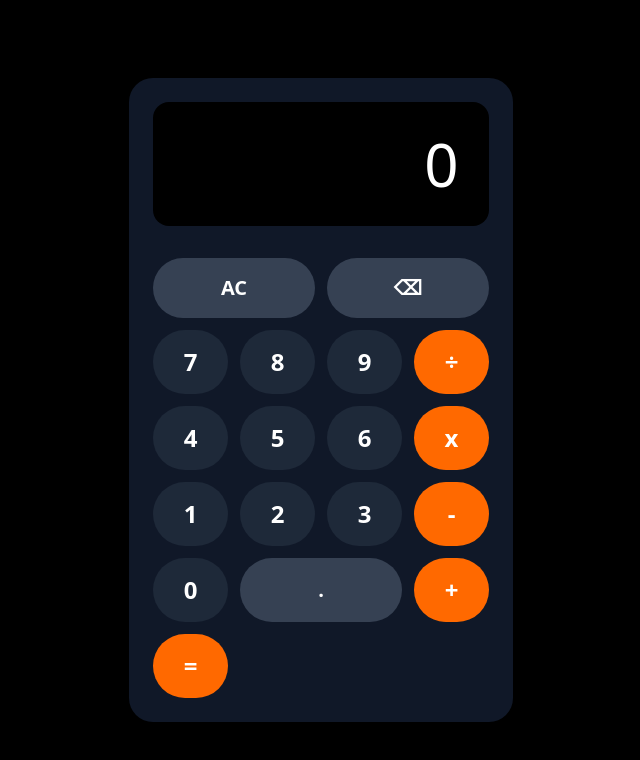
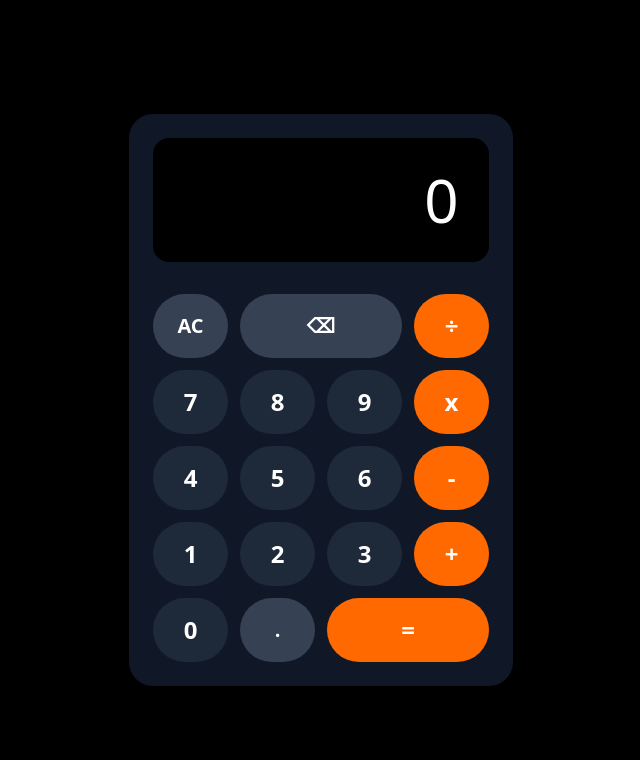
Before and after one commit to farhaan-mukarram/non-deterministic-calculator, a React (Vite) app: page / in a window 1280 px wide. Shown: the top 760 px of the page, without its empty margins (319-959 px from the left). Built offline with nearby package versions, Linux system fonts and the light colour scheme.

Commit message:
feat: improve ui

```diff
--- a/src/components/Calculator/Button.tsx
+++ b/src/components/Calculator/Button.tsx
@@ -15,7 +15,7 @@ const variantToClassesMap = {
   operation:
     "bg-orange-500 hover:bg-orange-600 active:bg-orange-700 text-white font-semibold py-4 px-6 rounded-full text-2xl transition duration-75",
   system:
-    "col-span-2 bg-gray-700 hover:bg-gray-600 active:bg-gray-500 text-white font-semibold py-4 px-6 rounded-full text-xl transition duration-75",
+    "bg-gray-700 hover:bg-gray-600 active:bg-gray-500 text-white font-semibold py-4 px-6 rounded-full text-xl transition duration-75",
 } as const;
 
 const Button = ({
--- a/src/components/Calculator/constants.ts
+++ b/src/components/Calculator/constants.ts
@@ -9,21 +9,21 @@ export const OPERATIONS = {
 
 export const calculatorItems: CalculatorItem[] = [
   { text: "AC", variant: "system" },
-  { text: "⌫", variant: "system" },
+  { text: "⌫", variant: "system", className: "col-span-2" },
+  { text: OPERATIONS.DIVIDE, variant: "operation" },
   { text: "7" },
   { text: "8" },
   { text: "9" },
-  { text: OPERATIONS.DIVIDE, variant: "operation" },
+  { text: OPERATIONS.MUL, variant: "operation" },
   { text: "4" },
   { text: "5" },
   { text: "6" },
-  { text: OPERATIONS.MUL, variant: "operation" },
+  { text: OPERATIONS.SUB, variant: "operation" },
   { text: "1" },
   { text: "2" },
   { text: "3" },
-  { text: OPERATIONS.SUB, variant: "operation" },
+  { text: OPERATIONS.ADD, variant: "operation" },
   { text: "0" },
   { text: ".", variant: "system" },
-  { text: OPERATIONS.ADD, variant: "operation" },
-  { text: "=", variant: "operation" },
+  { text: "=", variant: "operation", className: "col-span-2" },
 ];
--- a/src/components/Calculator/index.tsx
+++ b/src/components/Calculator/index.tsx
@@ -93,7 +93,7 @@ const Calculator = () => {
 
       {/* Button Grid */}
       <div className="grid grid-cols-4 gap-3">
-        {calculatorItems.map(({ variant = "number", text }) => {
+        {calculatorItems.map(({ variant = "number", text, className }) => {
           const isDecimal = text === ".";
           const isClear = variant === "system" && text === "AC";
           const isDigit = variant === "number" && !isDecimal;
@@ -113,7 +113,7 @@ const Calculator = () => {
           else if (text === "=") onClick = () => handleEquals();
 
           return (
-            <Button variant={variant} onClick={onClick}>
+            <Button variant={variant} onClick={onClick} className={className}>
               {text}
             </Button>
           );
--- a/src/components/Calculator/types.ts
+++ b/src/components/Calculator/types.ts
@@ -3,5 +3,9 @@ import type { OPERATIONS } from "./constants";
 
 type OperationKey = keyof typeof OPERATIONS;
 
-export type CalculatorItem = { variant?: ButtonType; text: string };
+export type CalculatorItem = {
+  variant?: ButtonType;
+  text: string;
+  className?: string;
+};
 export type Operation = (typeof OPERATIONS)[OperationKey];
```
